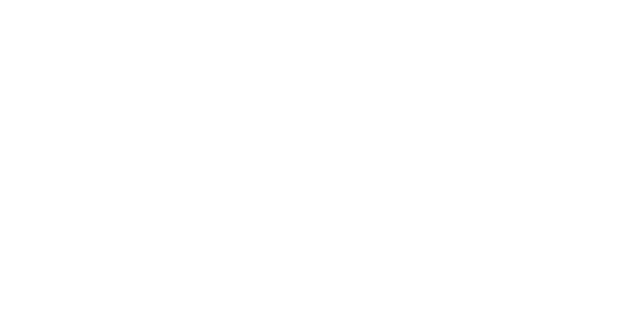
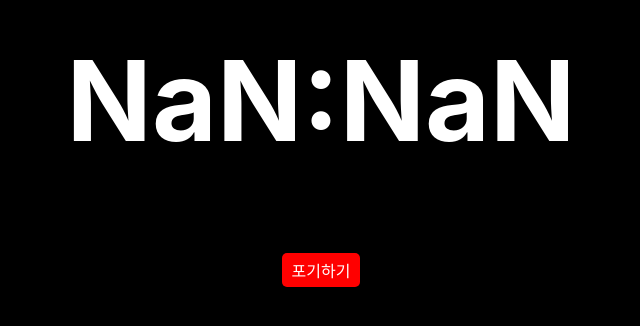
Before and after one commit to johnbunnyan/my_idea, a React (Create React App) app: page /timer in a window 1280 px wide. Before the commit this address had no page. Shown: the part 278-604 px from the top of the page, without its empty margins (319-959 px from the left). Built offline with nearby package versions, Linux system fonts and the light colour scheme.

Commit message:
update : 상세페이지

```diff
--- a/src/App.js
+++ b/src/App.js
@@ -3,6 +3,7 @@ import React from 'react';
 import { BrowserRouter as Router, Routes, Route } from 'react-router-dom';
 import MainPage from './components/MainPage';
 import DetailPage from './components/DetailPage';
+import TimerPage from './components/TimerPage';
 
 function App() {
   return (
@@ -10,6 +11,7 @@ function App() {
       <Routes>
         <Route path="/" element={<MainPage />} />
         <Route path="/detail/:id" element={<DetailPage />} />
+        <Route path="/timer" element={<TimerPage />} />
       </Routes>
     </Router>
   );
--- a/src/components/DetailPage.css
+++ b/src/components/DetailPage.css
@@ -45,3 +45,27 @@
   .back-button:hover {
     background-color: #45a049;
   }
+
+  .detail-container {
+    display: flex;
+    flex-direction: column;
+    justify-content: center;
+    align-items: center;
+    height: 100vh;
+  }
+
+  .detail-title {
+    font-size: 2rem;
+    margin-bottom: 20px;
+  }
+
+  .button-container {
+    display: flex;
+    gap: 10px;
+  }
+
+  .button-container button {
+    padding: 10px 20px;
+    font-size: 1rem;
+    cursor: pointer;
+  }
--- a/src/components/DetailPage.js
+++ b/src/components/DetailPage.js
@@ -5,39 +5,67 @@ import './DetailPage.css'; // DetailPage.css 파일 import
 function DetailPage() {
   const navigate = useNavigate(); // useNavigate 훅 사용
   const location = useLocation();
-  const { state } = location;
-  const index = state.index;
+  const { index } = location.state || {};
   const [circle, setCircle] = useState(null);
   // const [clicks, setClicks] = useState(0); // 클릭 횟수 상태 추가
 
   useEffect(() => {
-    // 해당 인덱스에 해당하는 원의 정보를 가져옴
-    const savedCircles = JSON.parse(localStorage.getItem('circles'));
-    // const savedClicks = JSON.parse(localStorage.getItem(`circle_${index}_clicks`)); // 클릭 횟수 가져오기
-    setCircle(savedCircles[index]);
-    // setClicks(savedClicks || 0); // 클릭 횟수 설정
+    const circles = JSON.parse(localStorage.getItem('circles')) || [];
+    setCircle(circles[index]);
   }, [index]);
+
+  if (!circle) return <div>Loading...</div>;
+
 
   // 뒤로가기 함수
   const handleGoBack = () => {
     navigate(-1); // 이전 페이지로 이동
   };
 
+  const handleButtonClick = (minutes) => {
+    navigate(`/timer`, { state: { minutes, index } });
+  };
+
   return (
     <div className="detail-container">
       {circle ? (
         <div>
-          <h2 className="title">원 정보</h2>
+          <h2 className="title">상세 소망 정보</h2>
           <p className="text">텍스트: {circle.text}</p>
-          <p className="text">색상: {circle.color}</p>
-          <p className="text">클릭 횟수: {circle.clicks}</p>
+          <p className="text">레벨: {circle.clicks}</p>
           {/* 기타 정보 표시 */}
         </div>
       ) : (
         <p className="loading">원 정보를 불러오는 중...</p>
       )}
+
+<div className="detail-container">
+      <h1 className="detail-title">상상하기</h1>
+      <div className="button-container">
+        <button onClick={() => handleButtonClick(1)}>1분</button>
+        <button onClick={() => handleButtonClick(3)}>3분</button>
+        <button onClick={() => handleButtonClick(5)}>5분</button>
+      </div>
+
+      <div className="record-list">
+            {circle.timerRecords && circle.timerRecords.length > 0 ? (
+              circle.timerRecords.map((record, i) => (
+                <div key={i} className="record">
+                  <p>타이머 시간: {record.timerDuration}분</p>
+                  <p>시작 시간: {new Date(record.startTime).toLocaleString()}</p>
+                  <p>성공</p>
+                </div>
+              ))
+            ) : (
+              <p>타이머 기록이 없습니다.</p>
+            )}
+          </div>
+    </div>
+
       <button className="back-button" onClick={handleGoBack}>뒤로가기</button>
+
     </div>
+
   );
 }
 export default DetailPage;
--- a/src/components/MainPage.js
+++ b/src/components/MainPage.js
@@ -148,7 +148,8 @@ function MainPage() {
       position:randomNonOverlappingPosition(circles),
       clicks: 0, // 클릭 횟수 초기화
       createdAt: Date.now(),
-      remainingTime: 100 // 처음에는 100%로 시작
+      remainingTime: 100, // 처음에는 100%로 시작
+      timerRecords: [] // 타이머 기록을 저장할 배열
     };
 
 
@@ -188,6 +189,7 @@ function MainPage() {
   //     top: `${Math.random() * 60 + 5}%` // 더 멀리 떨어뜨리기 위해 범위 수정
   //   };
   // };
+
 
   const randomColor = () => {
     // 랜덤한 색상 생성
--- /dev/null
+++ b/src/components/TimerPage.css
@@ -0,0 +1,24 @@
+.timer-container {
+    flex-direction: column;
+    display: flex;
+    justify-content: center;
+    align-items: center;
+    height: 100vh;
+    background-color: black;
+  }
+
+  .timer {
+    color: white;
+    font-size: 7rem;
+  }
+
+  .give-up-button {
+    padding: 5px 10px;
+    font-size: 1rem;
+    cursor: pointer;
+    color: white;
+    background-color: red;
+    border: none;
+    border-radius: 5px;
+    margin-top: 10px;
+  }
--- /dev/null
+++ b/src/components/TimerPage.js
@@ -0,0 +1,53 @@
+import React, { useState, useEffect } from 'react';
+import { useLocation, useNavigate } from 'react-router-dom';
+import './TimerPage.css';
+
+const TimerPage = () => {
+  const location = useLocation();
+  const navigate = useNavigate();
+  const { minutes, index } = location.state || {};
+  const [time, setTime] = useState(minutes * 60);
+
+
+  useEffect(() => {
+    if (time === 0) {
+      const circles = JSON.parse(localStorage.getItem('circles')) || [];
+      const newRecord = {
+        timerDuration: minutes,
+        startTime: Date.now(),
+        success: true,
+      };
+
+      circles[index].timerRecords.push(newRecord);
+      localStorage.setItem('circles', JSON.stringify(circles));
+      console.log(localStorage);
+      navigate(-1); // 타이머가 0이 되면 이전 페이지로 돌아가기
+      return;
+    }
+
+    const timerId = setInterval(() => {
+      setTime(prevTime => prevTime - 1);
+    }, 1000);
+
+    return () => clearInterval(timerId);
+  }, [time, navigate, minutes, index]);
+
+  const formatTime = (seconds) => {
+    const min = Math.floor(seconds / 60);
+    const sec = seconds % 60;
+    return `${min}:${sec < 10 ? `0${sec}` : sec}`;
+  };
+
+  const handleGiveUp = () => {
+    navigate(-1); // 이전 페이지로 돌아가기
+  };
+
+  return (
+    <div className="timer-container">
+      <h1 className="timer">{formatTime(time)}</h1>
+      <button className="give-up-button" onClick={handleGiveUp}>포기하기</button>
+    </div>
+  );
+};
+
+export default TimerPage;
```
